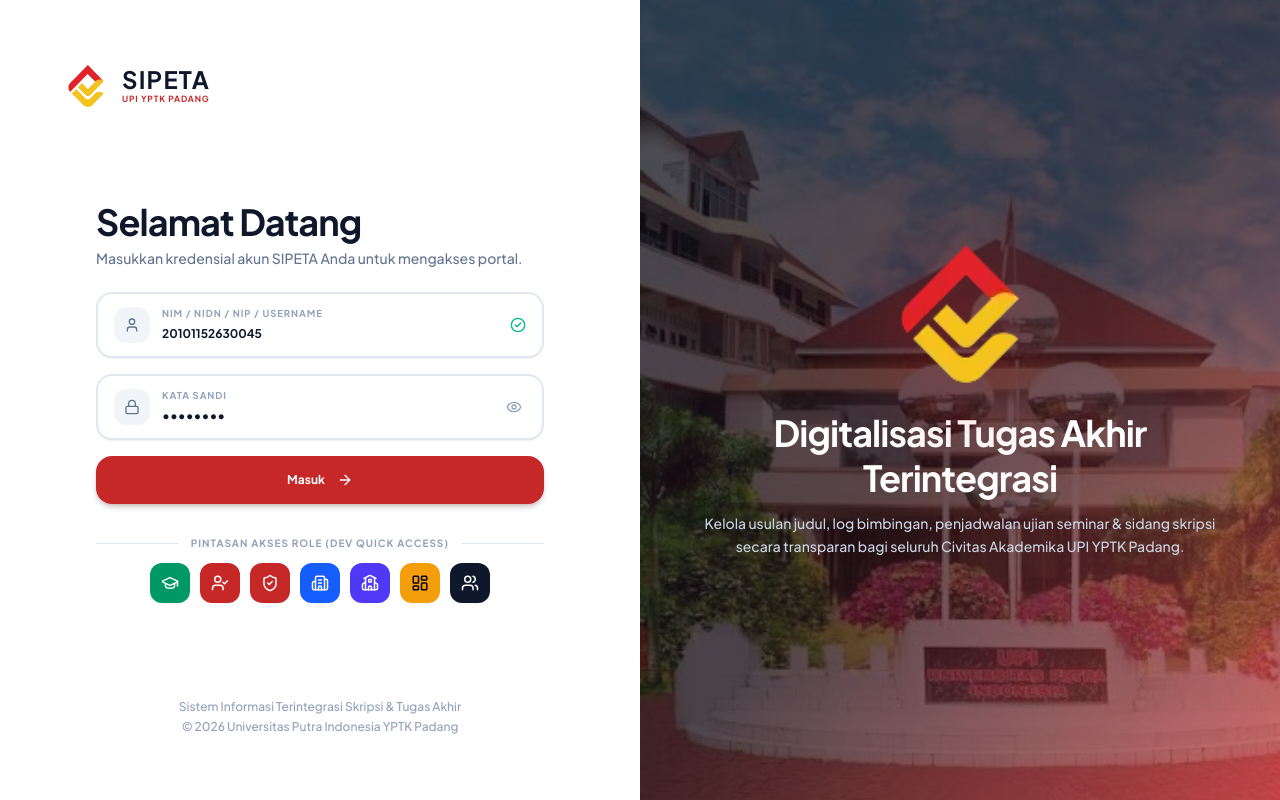
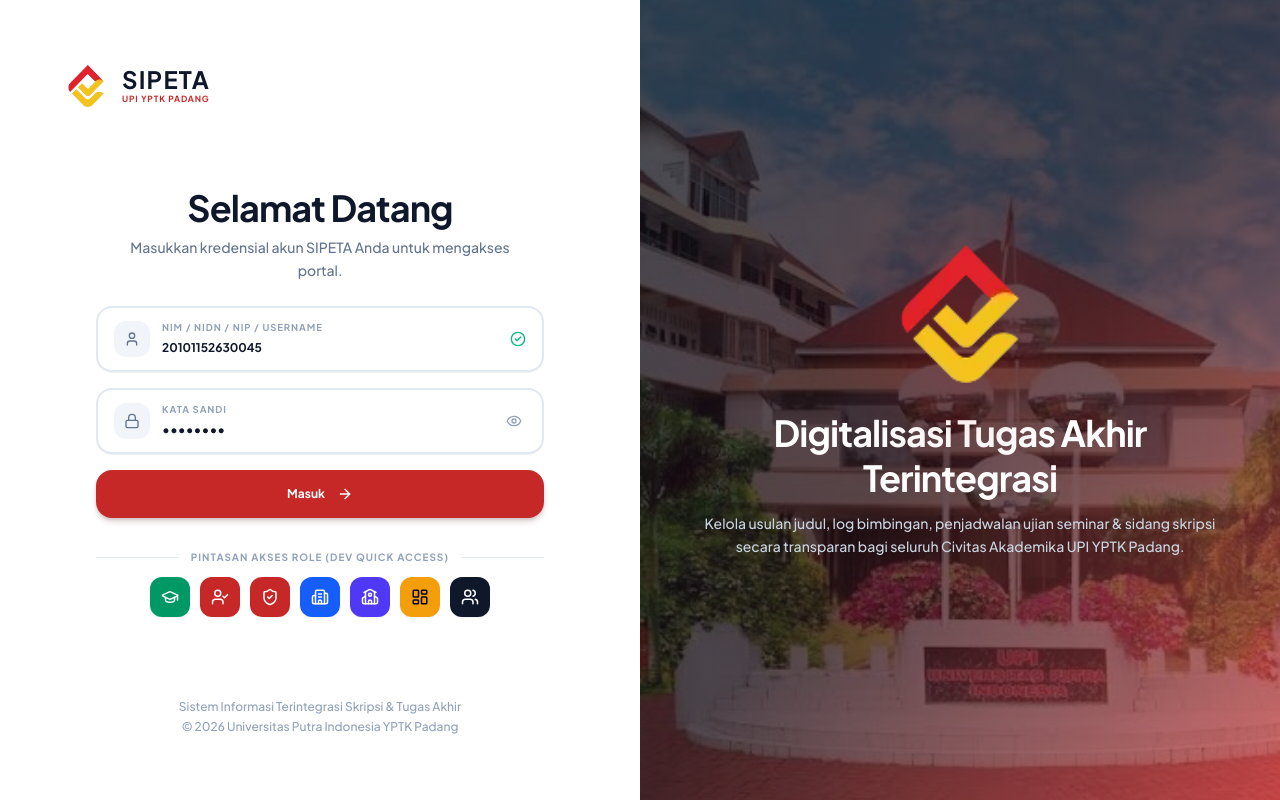
Before and after one commit to DanuZen/isi-final-project, a Next.js app in the folder frontend/: page /login in a window 1280 px wide. Built offline with nearby package versions, Linux system fonts and the light colour scheme.

Commit message:
fix(login): atur judul dan deskripsi form login menjadi rata tengah (center aligned)

```diff
--- a/frontend/src/app/login/page.tsx
+++ b/frontend/src/app/login/page.tsx
@@ -91,11 +91,11 @@ export default function LoginPage() {
         <div className="max-w-md w-full mx-auto my-auto space-y-6 py-8">
 
           {/* Title & Subtitle */}
-          <div className="space-y-1.5 text-center sm:text-left">
+          <div className="space-y-2 text-center">
             <h1 className="text-3xl sm:text-4xl font-black text-slate-900 font-display tracking-tight">
               Selamat Datang
             </h1>
-            <p className="text-xs sm:text-sm text-slate-500 font-medium">
+            <p className="text-xs sm:text-sm text-slate-500 font-medium max-w-sm mx-auto leading-relaxed">
               Masukkan kredensial akun SIPETA Anda untuk mengakses portal.
             </p>
           </div>
```
